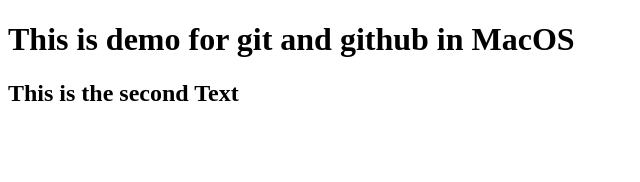
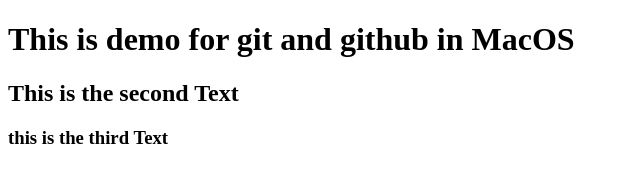
Before and after one commit to ntnboss/DemoProjejct, a plain HTML site: page index.html in a window 1280 px wide. Shown: the whole page, without its empty margins (0-640 px from the left). Drawn offline with Linux system fonts and the light colour scheme.

Commit message:
this is the third message

```diff
--- a/index.html
+++ b/index.html
@@ -9,5 +9,6 @@
 <body>
     <h1> This is demo for git and github in MacOS</h1>
     <h2> This is the second Text</h2>
+    <h3> this is the third Text</h3>
 </body>
 </html>
```
